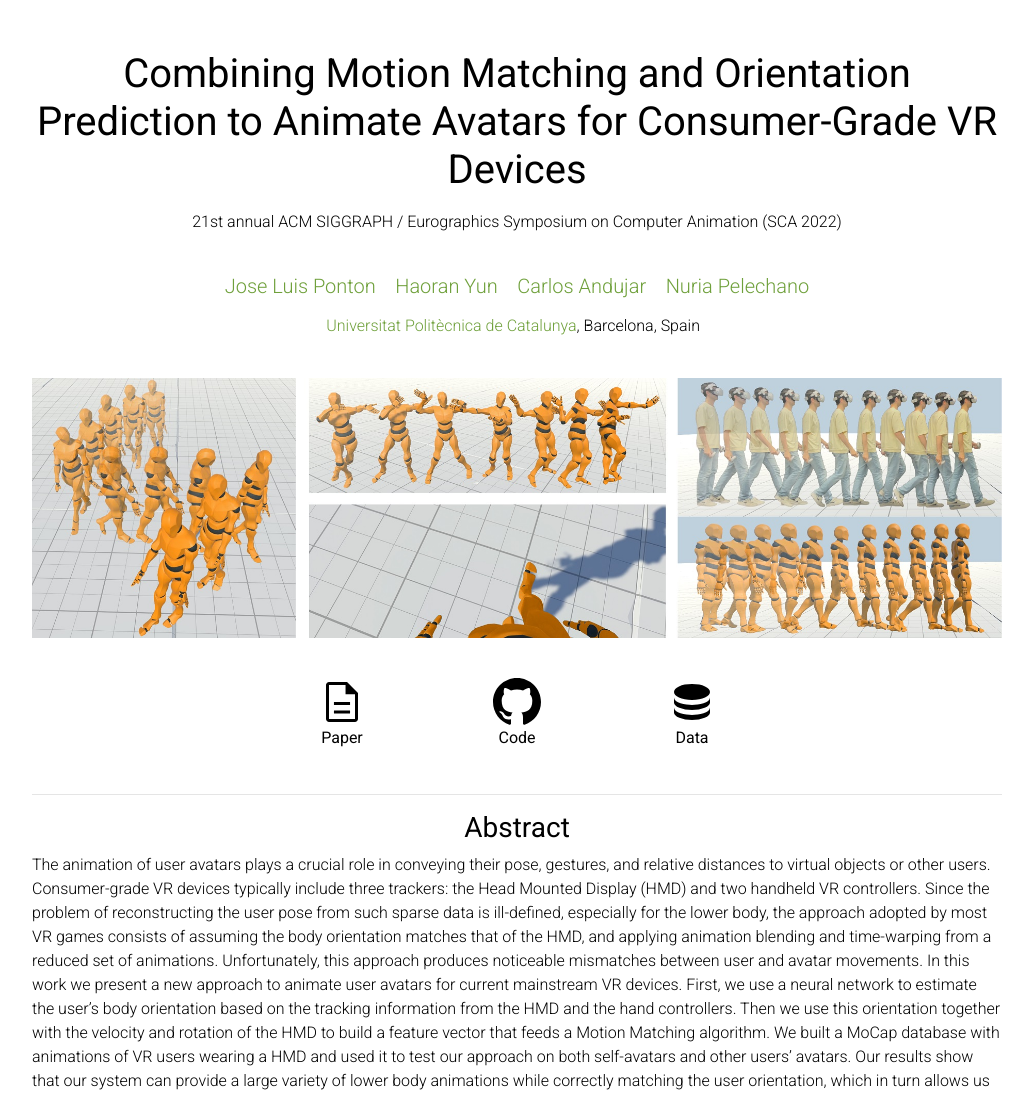
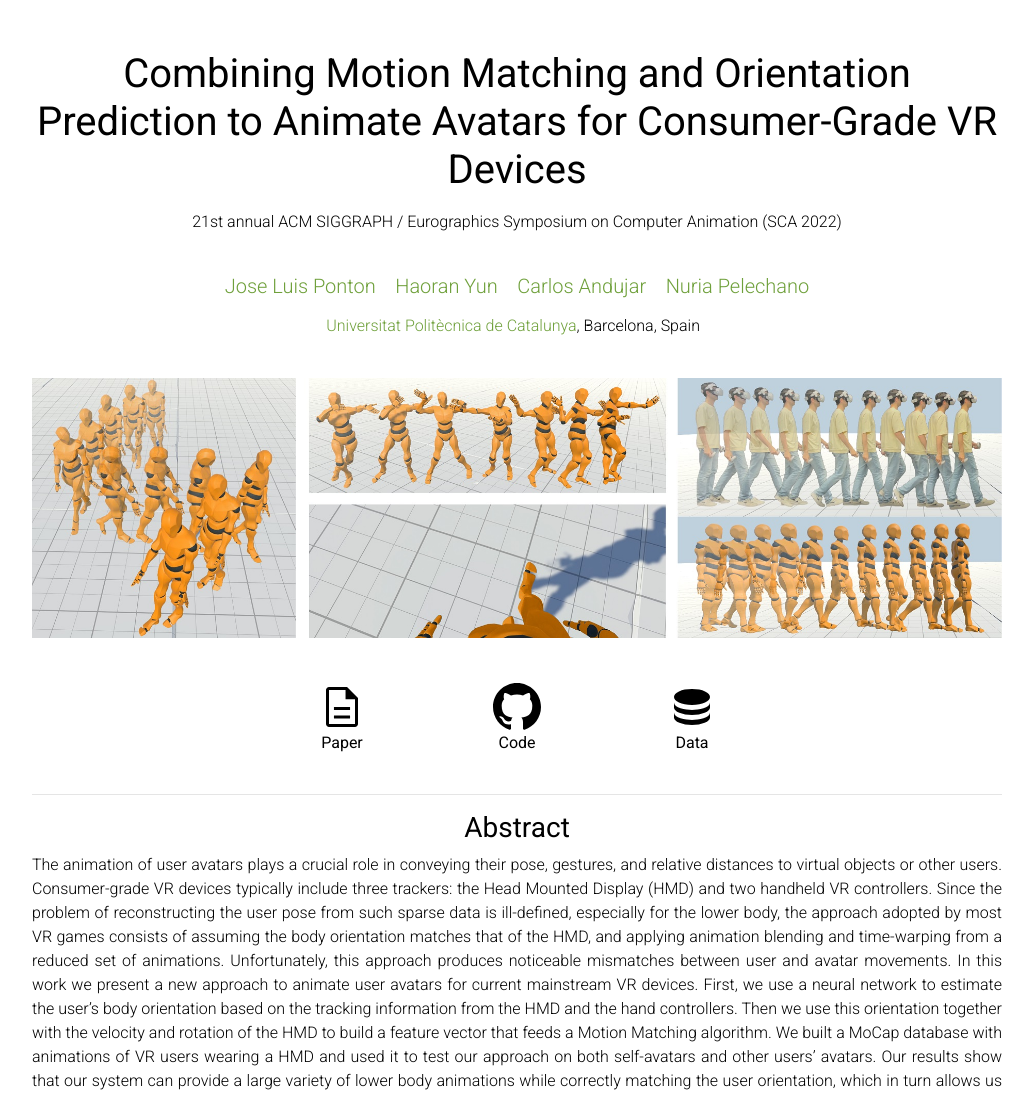
Before and after one commit to UPC-ViRVIG/MMVR, a Jekyll site: the page built from docs/_pages/about.md, in a window 1280 px wide. Shown: the top 1095 px of the page, without its empty margins (123-1156 px from the left). Built offline with Jekyll 4.4.1, drawn with Linux system fonts in a browser that asks for light colours; comment, search, counter and statistics services are not loaded; a style sheet for code colours, icons or effects is not loaded.

Commit message:
justify text

```diff
--- a/docs/_layouts/defaultPaper.html
+++ b/docs/_layouts/defaultPaper.html
@@ -21,7 +21,7 @@
 		text-align: center;
 		width: 175px;
 		height: 100px;
-		padding: 0px;
+		padding: 5px;
 	}
 	.img-with-text img {
 		display: block;
--- a/docs/_pages/about.md
+++ b/docs/_pages/about.md
@@ -36,6 +36,8 @@ permalink: /
 <h3><center><b>
 Abstract
 </b></center></h3>
+
+<div style="text-align: justify;">
 The animation of user avatars plays a crucial role in conveying their pose, gestures, and relative distances to virtual objects
 or other users. Consumer-grade VR devices typically include three trackers: the Head Mounted Display (HMD) and
 two handheld VR controllers. Since the problem of reconstructing the user pose from such sparse data is ill-defined,
@@ -48,6 +50,7 @@ together with the velocity and rotation of the HMD to build a feature vector tha
 MoCap database with animations of VR users wearing a HMD and used it to test our approach on both self-avatars and other
 users’ avatars. Our results show that our system can provide a large variety of lower body animations while correctly matching
 the user orientation, which in turn allows us to represent not only forward movements but also stepping in any direction.
+</div>
 
 <div class="row">
   <div class="column">
@@ -78,7 +81,7 @@ Our system can be divided into three parts:
 
 <br>
 
-<div style="background-color:rgba(244, 251, 255, 1.0); vertical-align: middle; padding:10px 20px;">
+<div style="background-color:rgba(244, 251, 255, 1.0); vertical-align: middle; padding:10px 20px; text-align: justify;">
 <h3><b>
 Body Orientation Prediction
 </b></h3>
@@ -102,7 +105,7 @@ body orientation \( \mathbf{\hat{d}} \) with the ground truth orientation \( \ma
 
 <br>
 
-<div style="background-color:rgba(255, 247, 247, 1.0); vertical-align: middle; padding:10px 20px;">
+<div style="background-color:rgba(255, 247, 247, 1.0); vertical-align: middle; padding:10px 20px; text-align: justify;">
 <h3><b>
 Motion Matching for VR
 </b></h3>
@@ -130,7 +133,7 @@ and 2D orientations of the character \( 0.33 \) , \( 0.66 \) and \( 1.00 \) seco
 
 <br>
 
-<div style="background-color:rgba(255, 252, 243, 1.0); vertical-align: middle; padding:10px 20px;">
+<div style="background-color:rgba(255, 252, 243, 1.0); vertical-align: middle; padding:10px 20px; text-align: justify;">
 <h3><b>
 Final pose adjustments
 </b></h3>
@@ -141,6 +144,7 @@ data is available in consumer-grade VR.
 In order to obtain the upper body pose for the arms, we can use the hand controllers as end effectors
 for an Inverse Kinematics algorithm. This solution is fast to compute and provides a good solution
 for the user to interact with the environment in VR.
+
 <center>
 <figure style="display:inline-block;margin:10px;padding:0"><img src="assets/img/upper_ik.gif" alt="upper body IK" width="30%" /><figcaption style="text-align:center"></figcaption></figure>
 </center>
```
